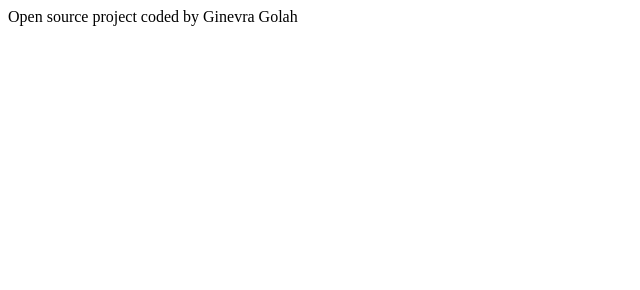
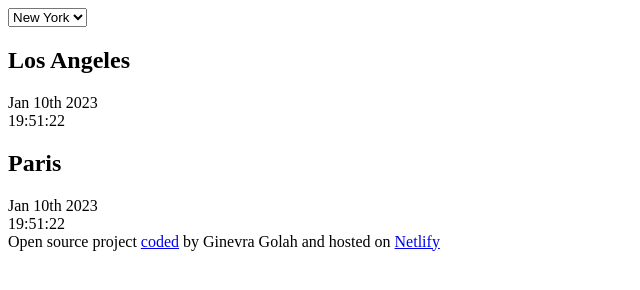
Before and after one commit to GinevraGE/World-Clock, a plain HTML site: page index.html in a window 1280 px wide. Shown: the whole page, without its empty margins (0-640 px from the left). Drawn offline with Linux system fonts and the light colour scheme.

Commit message:
added dummy content to html file

```diff
--- a/index.html
+++ b/index.html
@@ -8,7 +8,36 @@
     <title>World Cloc</title>
   </head>
   <body>
-    <footer>Open source project coded by Ginevra Golah</footer>
+    <div class="container">
+      <select name="" id="">
+        <option value="">New York</option>
+        <option value="">Paris</option>
+        <option value="">Parma</option>
+        <option value="">Auckland</option>
+      </select>
+      <div class="city">
+        <h2>Los Angeles</h2>
+        <div class="date">Jan 10th 2023</div>
+        <div class="time">19:51:22</div>
+        <div class="city"><h2>Paris</h2></div>
+        <div class="date">Jan 10th 2023</div>
+        <div class="time">19:51:22</div>
+      </div>
+    </div>
+    <div>
+      <footer>
+        Open source project
+        <a href="https://github.com/GinevraGE/World-Clock" target="_blank">
+          coded</a
+        >
+        by Ginevra Golah and hosted on
+        <a
+          href="https://world-clock-by-ginevragolah.netlify.app/ "
+          target="_blank"
+          >Netlify</a
+        >
+      </footer>
+    </div>
     <script src="src/index.js"></script>
   </body>
 </html>
```
